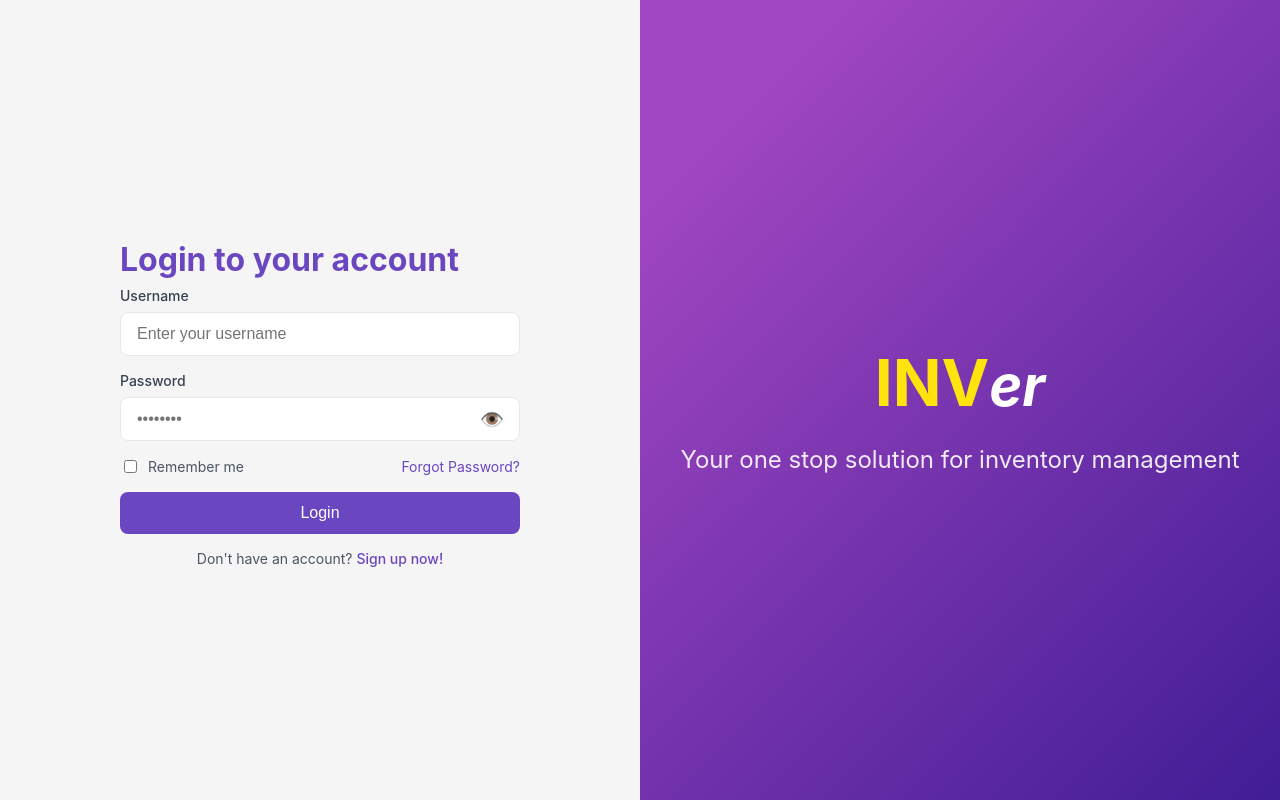
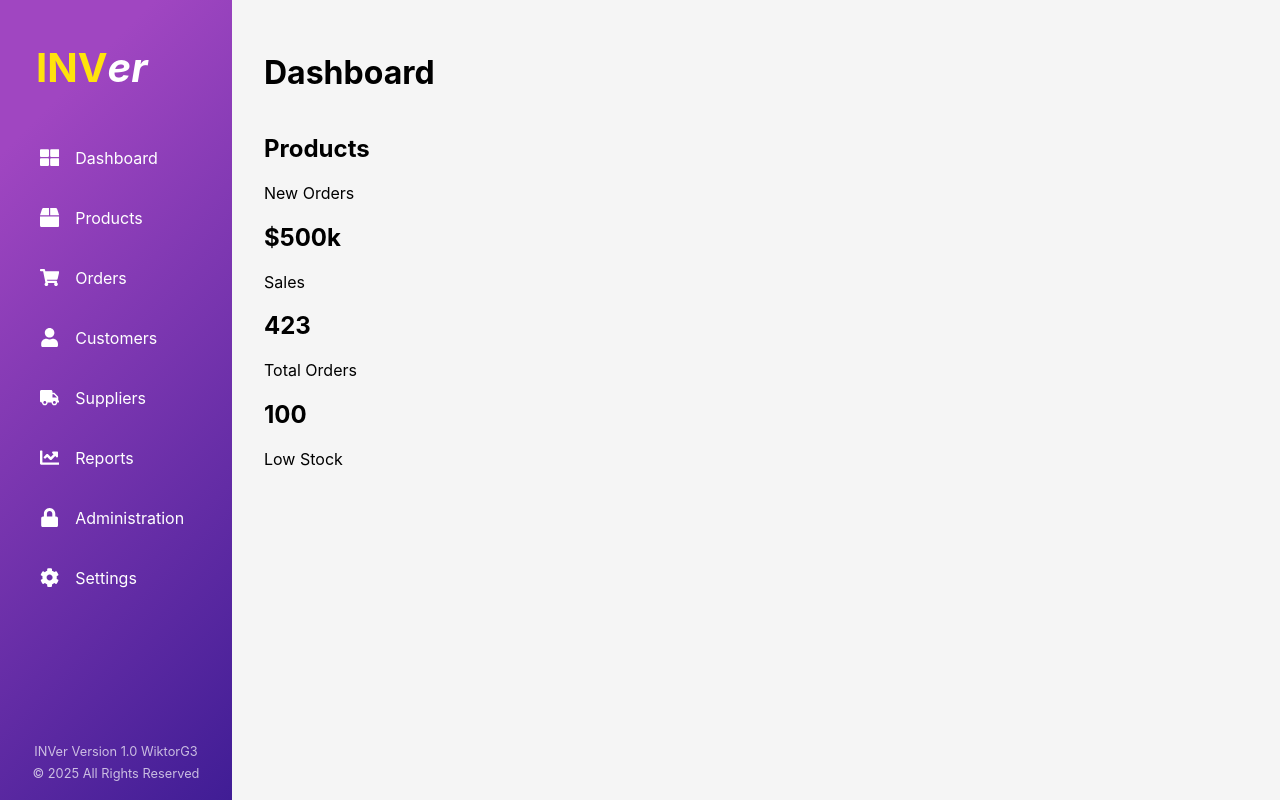
Before and after one commit to WiktorG3/InverWarehouseSystem, a React (Create React App) app in the folder frontend/: page /dashboard in a window 1280 px wide. Built offline with nearby package versions, Linux system fonts and the light colour scheme.

Commit message:
Added sidebar for pages

```diff
--- a/frontend/package.json
+++ b/frontend/package.json
@@ -7,6 +7,7 @@
     "cra-template": "1.2.0",
     "react": "^19.0.0",
     "react-dom": "^19.0.0",
+    "react-icons": "^5.4.0",
     "react-router-dom": "^7.1.1",
     "react-scripts": "5.0.1"
   },
--- a/frontend/src/App.js
+++ b/frontend/src/App.js
@@ -2,6 +2,7 @@ import React from 'react';
 import { BrowserRouter as Router, Routes, Route } from 'react-router-dom';
 import LoginPage from './pages/LoginPage';
 import RegisterPage from './pages/RegisterPage';
+import DashboardPage from './pages/DashboardPage';
 
 const App = () => {
     return (
@@ -11,6 +12,7 @@ const App = () => {
                 <Route path="/" element={<LoginPage />} />
                 <Route path="*" element={<LoginPage />} />
                 <Route path="/register" element={<RegisterPage />} />
+                <Route path="/dashboard" element={<DashboardPage />} />
             </Routes>
         </Router>
     );
--- /dev/null
+++ b/frontend/src/components/Sidebar.jsx
@@ -0,0 +1,27 @@
+import React from 'react';
+import {FaBox, FaTruck, FaUser, FaChartLine, FaThLarge, FaLock, FaCog, FaShoppingCart} from 'react-icons/fa';
+import '../styles/Sidebar.css';
+
+const Sidebar = () => {
+    return (
+        <div className="sidebar">
+            <h1 className="logo">INV<span>er</span></h1>
+            <ul className="menu">
+                <li><a href="/dashboard"><FaThLarge className="icon" />Dashboard</a></li>
+                <li><a href="/products"><FaBox className="icon" />Products</a></li>
+                <li><a href="/orders"><FaShoppingCart className="icon" />Orders</a></li>
+                <li><a href="/customers"><FaUser className="icon" />Customers</a></li>
+                <li><a href="/suppliers"><FaTruck className="icon" />Suppliers</a></li>
+                <li><a href="/reports"><FaChartLine className="icon" />Reports</a></li>
+                <li><a href="/administration"><FaLock className="icon" />Administration</a></li>
+                <li><a href="/settings"><FaCog className="icon" />Settings</a></li>
+            </ul>
+            <footer className="sidebar-footer">
+                <p>INVer Version 1.0 WiktorG3</p>
+                <p>© 2025 All Rights Reserved</p>
+            </footer>
+        </div>
+    );
+};
+
+export default Sidebar;
--- /dev/null
+++ b/frontend/src/pages/DashboardPage.jsx
@@ -0,0 +1,51 @@
+import Sidebar from "../components/Sidebar";
+import React from 'react';
+import '../styles/DashboardPage.css';
+
+const DashboardPage = () => {
+    return (
+        <div className="dashboard-container">
+            <Sidebar />
+            <div className="dashboard-content">
+                <header className="dashboard-header">
+                    <h1>Dashboard</h1>
+                </header>
+
+                <div className="dashboard-cards">
+                    <div className="card">
+                        <h2>Products</h2>
+                        <p>New Orders</p>
+                    </div>
+                    <div className="card">
+                        <h2>$500k</h2>
+                        <p>Sales</p>
+                    </div>
+                    <div className="card">
+                        <h2>423</h2>
+                        <p>Total Orders</p>
+                    </div>
+                    <div className="card">
+                        <h2>100</h2>
+                        <p>Low Stock</p>
+                    </div>
+                </div>
+
+                <div className="dashboard-body">
+                    <div className="chart-section">
+
+                    </div>
+                    <div className="chart-section">
+
+                    </div>
+                    <div className="returns-section">
+
+                    </div>
+                </div>
+
+
+            </div>
+        </div>
+    );
+};
+
+export default DashboardPage;
--- /dev/null
+++ b/frontend/src/styles/DashboardPage.css
@@ -0,0 +1,12 @@
+.dashboard-container{
+    display: flex;
+    min-height: 100vh;
+    background-color: #f5f5f5
+}
+
+.dashboard-content{
+    flex: 1;
+    padding: 2rem;
+    display: flex;
+    flex-direction: column;
+}
--- /dev/null
+++ b/frontend/src/styles/Sidebar.css
@@ -0,0 +1,66 @@
+.sidebar{
+    width: 200px;
+    background: linear-gradient(135deg, #a046c1 15%, #401d95 100%);
+    color: white;
+    padding: 1rem;
+    display: flex;
+    flex-direction: column;
+    justify-content: space-between;
+}
+
+.logo{
+    font-size: 2.5rem;
+    font-weight: bold;
+    margin-bottom: 2rem;
+    padding-left: 1.25rem;
+    color: #ffe30c;
+
+}
+
+.logo span {
+    color: white;
+    font-style: italic;
+}
+
+.menu{
+    list-style: none;
+    padding: 1rem;
+    margin: 0;
+}
+
+.menu li{
+    margin-bottom: 1.5rem;
+}
+
+.menu li a{
+    color: white;
+    text-decoration: none;
+    display: flex;
+    padding: 0.5rem;
+    border-radius: 0.5rem;
+    transition: all 0.3s ease;
+    align-items: center;
+    position: relative;
+}
+
+.menu li a:hover{
+    background-color: rgba(255, 255, 255, 0.2);
+    color: #ffffff;
+}
+
+.menu li a .icon {
+    margin-right: 1rem;
+    font-size: 1.2rem;
+}
+
+.sidebar-footer {
+    margin-top: auto;
+    text-align: center;
+    font-size: 0.8rem;
+    color: rgba(255, 255, 255, 0.7);
+}
+
+.sidebar-footer p {
+    margin: 0;
+    padding: 0.2rem 0;
+}
```
Also changed, not shown: 1 other file (tests, documents, lock files or other folders).
